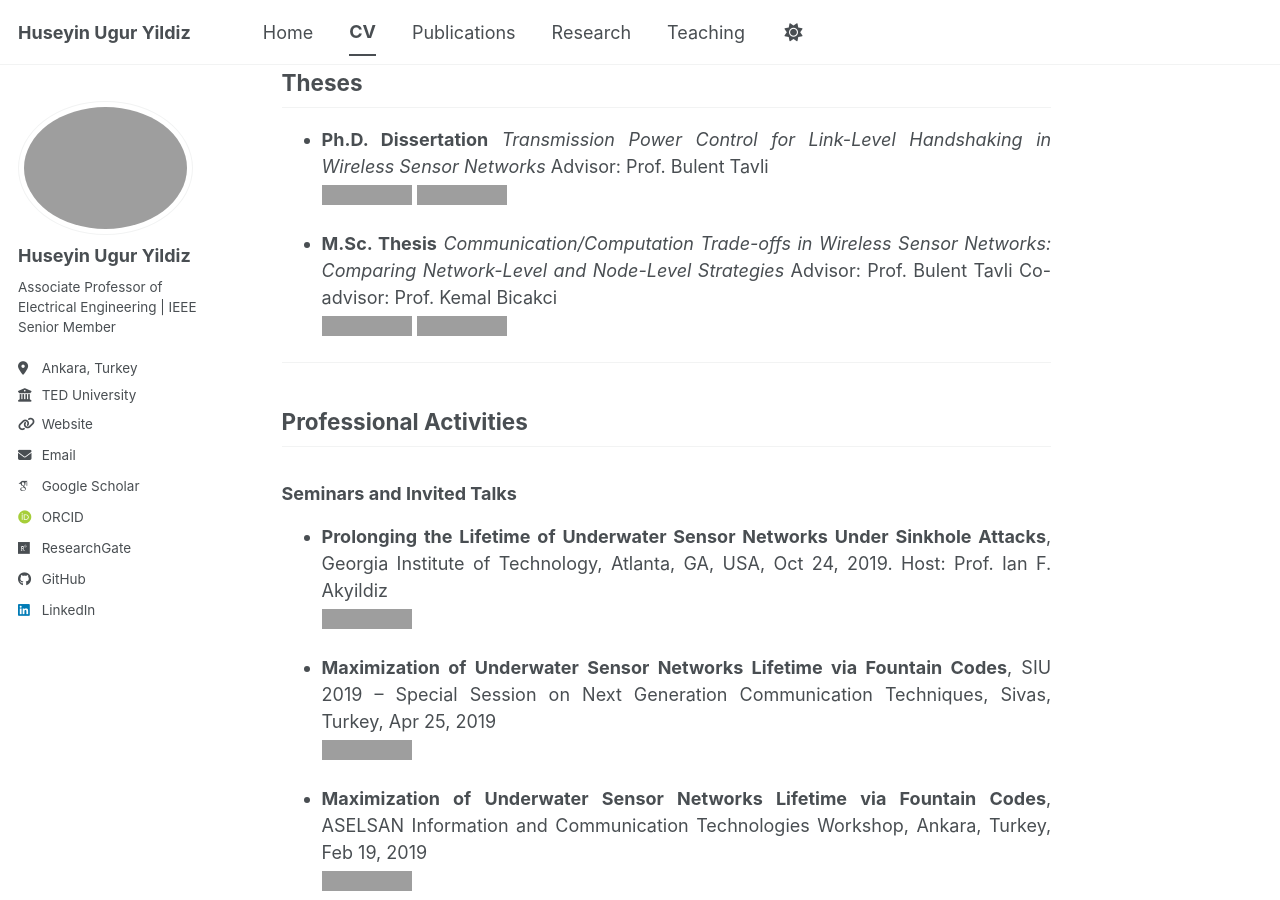
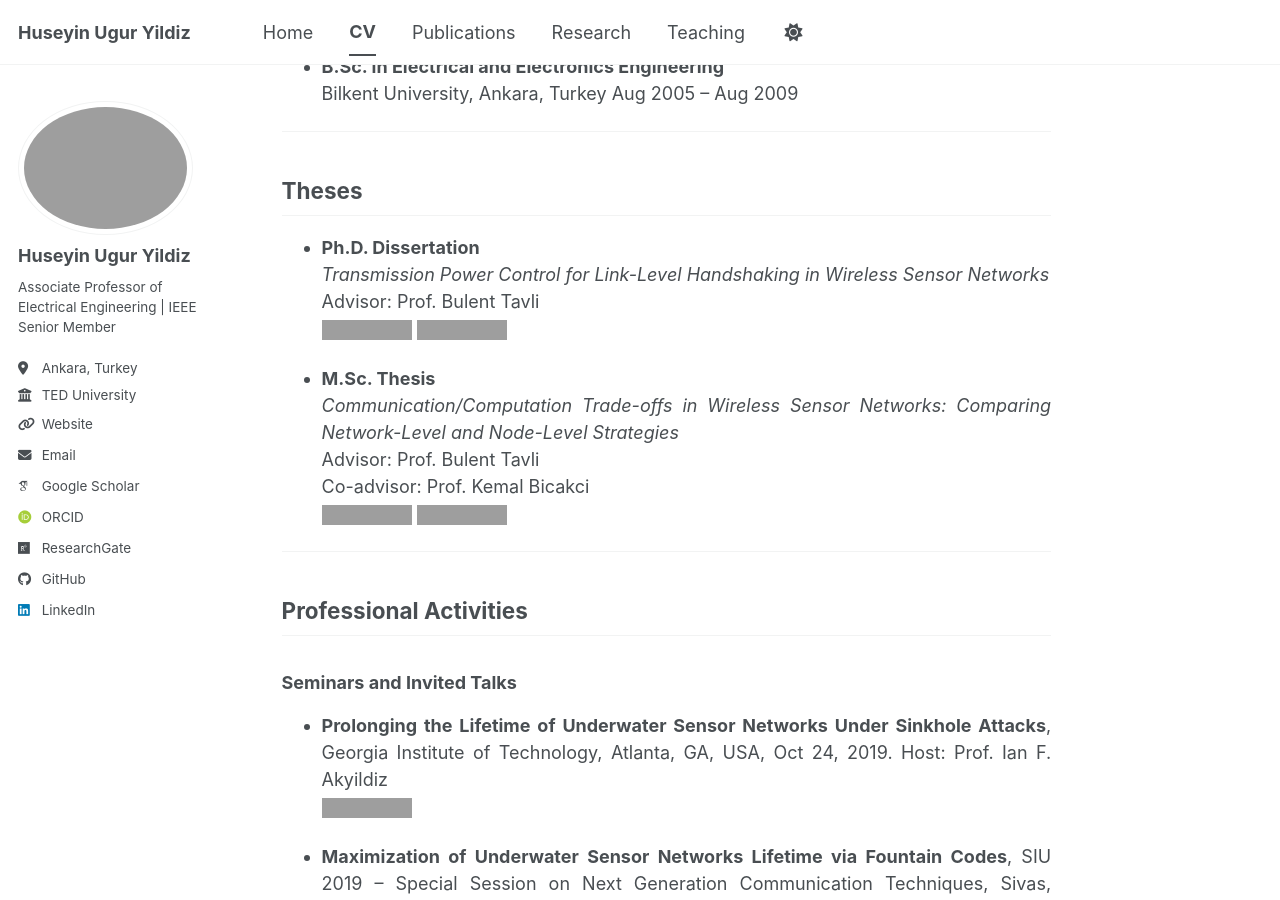
Before and after one commit to huguryildiz/huguryildiz.github.io, a Jekyll site: the page built from _pages/cv.md, in a window 1280 px wide and 900 px high, scrolled down 890 px, cut to the strip 0-900 px from the top of the window. Built offline with Jekyll 4.4.1, drawn with Linux system fonts in a browser that asks for light colours; some web fonts are replaced; a script bundle is joined from its source files by our own code; library files that are not in the unit come from our copies; grey boxes are pictures that could not be loaded.

Commit message:
Update cv.md

```diff
--- a/_pages/cv.md
+++ b/_pages/cv.md
@@ -9,23 +9,23 @@ author_profile: true
 
 ## Professional Experience
 
-- **Department Chair**
+- **Department Chair** <br>
 Department of Electrical and Electronics Engineering, TED University, Ankara, Turkey
 Jul 2021 – Jul 2024
 
-- **Associate Professor**
+- **Associate Professor** <br>
 Department of Electrical and Electronics Engineering, TED University, Ankara, Turkey
 Mar 2021 – Present
 
-- **Assistant Professor**
+- **Assistant Professor** <br>
 Department of Electrical and Electronics Engineering, TED University, Ankara, Turkey
 Sep 2016 – Mar 2021
 
-- **Avionics Design Engineer**
+- **Avionics Design Engineer** <br>
 Turkish Aerospace Industries (TAI), Ankara, Turkey
 Dec 2015 – Aug 2016
 
-- **Senior Network Engineer**
+- **Senior Network Engineer** <br>
 Turk Telekom, Ankara, Turkey
 Dec 2010 – Nov 2015
 
@@ -33,15 +33,15 @@ Dec 2010 – Nov 2015
 
 ## Education
 
-- **Ph.D. in Electrical and Electronics Engineering**
+- **Ph.D. in Electrical and Electronics Engineering** <br>
 TOBB University of Economics and Technology, Ankara, Turkey
 Jan 2014 – Apr 2016
 
-- **M.Sc. in Electrical and Electronics Engineering**
+- **M.Sc. in Electrical and Electronics Engineering** <br>
 TOBB University of Economics and Technology, Ankara, Turkey
 Sep 2011 – Aug 2013
 
-- **B.Sc. in Electrical and Electronics Engineering**
+- **B.Sc. in Electrical and Electronics Engineering** <br>
 Bilkent University, Ankara, Turkey
 Aug 2005 – Aug 2009
 
@@ -49,15 +49,15 @@ Aug 2005 – Aug 2009
 
 ## Theses
 
-- **Ph.D. Dissertation**
-*Transmission Power Control for Link-Level Handshaking in Wireless Sensor Networks*
+- **Ph.D. Dissertation** <br>
+*Transmission Power Control for Link-Level Handshaking in Wireless Sensor Networks* <br>
 Advisor: Prof. Bulent Tavli <br>
 [![PDF](https://img.shields.io/badge/Resource-PDF-red?style=flat-square)](/files/Yildiz_HuseyinUgur_PhD_Dissertation.pdf)
 [![Thesis](https://img.shields.io/badge/Repository-YÖK_Thesis-darkgreen?style=flat-square)](https://tez.yok.gov.tr/UlusalTezMerkezi/TezGoster?key=Br_XTptK8CZ70f0JGX9xEjZCixd1XEodCqaT6dDVvnmfvltgkE09YEFFWmk5LBx2)
 
-- **M.Sc. Thesis**
-*Communication/Computation Trade-offs in Wireless Sensor Networks: Comparing Network-Level and Node-Level Strategies*
-Advisor: Prof. Bulent Tavli
+- **M.Sc. Thesis** <br>
+*Communication/Computation Trade-offs in Wireless Sensor Networks: Comparing Network-Level and Node-Level Strategies* <br>
+Advisor: Prof. Bulent Tavli <br>
 Co-advisor: Prof. Kemal Bicakci <br>
 [![PDF](https://img.shields.io/badge/Resource-PDF-red?style=flat-square)](/files/Yildiz_HuseyinUgur_MSc_Thesis.pdf)
 [![Thesis](https://img.shields.io/badge/Repository-YÖK_Thesis-darkgreen?style=flat-square)](https://tez.yok.gov.tr/UlusalTezMerkezi/TezGoster?key=iTkOhwevEenJZ3onUvs52nzi419Y-02Qu4K0DuUcM1T12y2xRhF2YLzHmis2Ng60)
```
